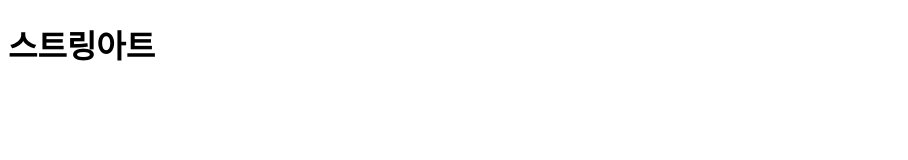
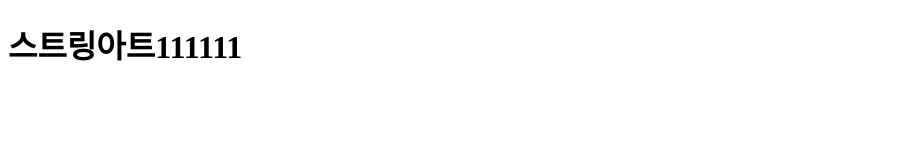
Before and after one commit to rowrensyum/colachstringart, a plain HTML site: page art.html in a window 1280 px wide. Shown: the top 160 px of the page, without its empty margins (0-908 px from the left). Drawn offline with Linux system fonts and the light colour scheme.

Commit message:
Auto-sync: file changes

```diff
--- a/art.html
+++ b/art.html
@@ -7,7 +7,7 @@
   <script src="수열계산.js"></script>
 </head>
 <body>
-  <h1>스트링아트</h1>
+  <h1>스트링아트111111</h1>
   <canvas class="canvas" width="600" height="400">이 브라우저는 캔버스를 지원하지 않아요.</canvas>
   <input id="nInput" type="number" />
 <button id="drawBtn">그리기</button>
```
